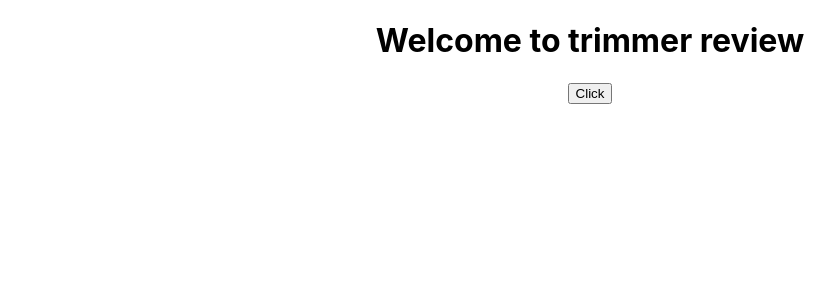
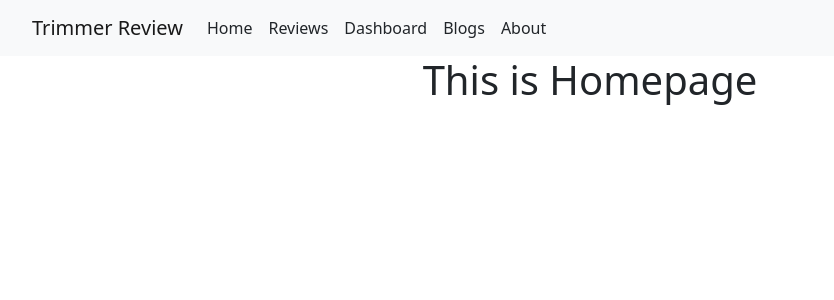
Before and after one commit to FahamidulDipro/Trimmer-Review, a React (Create React App) app: page / in a window 1280 px wide. Shown: the top 300 px of the page, without its empty margins (50-884 px from the left). Built offline with nearby package versions, Linux system fonts and the light colour scheme.

Commit message:
Routers built for navigation

```diff
--- a/package.json
+++ b/package.json
@@ -10,6 +10,7 @@
     "react": "^18.0.0",
     "react-bootstrap": "^2.2.2",
     "react-dom": "^18.0.0",
+    "react-router-dom": "^6.3.0",
     "react-scripts": "5.0.0",
     "web-vitals": "^2.1.4"
   },
--- a/src/App.js
+++ b/src/App.js
@@ -1,12 +1,31 @@
 import logo from './logo.svg';
 import './App.css';
-import { Button, Card } from 'react-bootstrap';
+import { Button, Card} from 'react-bootstrap';
+import Navigation from './components/Navigation/Navigation';
+import Home from './components/Home/Home';
+import 'bootstrap/dist/css/bootstrap.min.css';
+import { Route, Routes } from 'react-router-dom';
+import About from './components/About/About';
+import Dashboard from './components/Dashboard/Dashboard';
+import Blogs from './components/Blogs/Blogs';
+import Reviews from './components/Reviews/Reviews';
+
+
+
+
 
 function App() {
   return (
     <div className="App">
-     <h1>Welcome to trimmer review</h1>
-     <Button>Click</Button>
+
+     <Navigation></Navigation>
+     <Routes>
+       <Route path='/' element={<Home></Home>}></Route>
+       <Route path='/about' element={<About></About>}></Route>
+       <Route path='/dashboard' element={<Dashboard></Dashboard>}></Route>
+       <Route path='/blogs' element={<Blogs></Blogs>}></Route>
+       <Route path='/reviews' element={<Reviews></Reviews>}></Route>
+     </Routes>
 
     </div>
   );
--- /dev/null
+++ b/src/components/About/About.js
@@ -0,0 +1,11 @@
+import React from 'react';
+
+const About = () => {
+    return (
+        <div>
+            <h1>About Page</h1>
+        </div>
+    );
+};
+
+export default About;
--- /dev/null
+++ b/src/components/Blogs/Blogs.js
@@ -0,0 +1,11 @@
+import React from 'react';
+
+const Blogs = () => {
+    return (
+        <div>
+            <h1>Blogs page</h1>
+        </div>
+    );
+};
+
+export default Blogs;
--- /dev/null
+++ b/src/components/Dashboard/Dashboard.js
@@ -0,0 +1,11 @@
+import React from 'react';
+
+const Dashboard = () => {
+    return (
+        <div>
+            <h1>Dashboard Page</h1>
+        </div>
+    );
+};
+
+export default Dashboard;
--- /dev/null
+++ b/src/components/Home/Home.js
@@ -0,0 +1,13 @@
+import React from 'react';
+
+
+const Home = () => {
+    return (
+        <div>
+            <h1>This is Homepage</h1>
+
+        </div>
+    );
+};
+
+export default Home;
--- /dev/null
+++ b/src/components/Navigation/Navigation.css
@@ -0,0 +1,3 @@
+.navlinks {
+  color: black !important;
+}
--- /dev/null
+++ b/src/components/Navigation/Navigation.js
@@ -0,0 +1,28 @@
+import React from 'react';
+import { Container, Nav, Navbar } from 'react-bootstrap';
+import { NavLink } from 'react-router-dom';
+import './Navigation.css';
+const Navigation = () => {
+    return (
+
+            <Navbar bg="light" expand="lg">
+  <Container>
+    <Navbar.Brand href="/">Trimmer Review</Navbar.Brand>
+    <Navbar.Toggle aria-controls="basic-navbar-nav" />
+    <Navbar.Collapse id="basic-navbar-nav">
+      <Nav className="me-auto">
+        <NavLink to="/" className={'mx-2 text-dark text-decoration-none'}>Home</NavLink>
+        <NavLink to="/reviews" className={'mx-2 text-dark text-decoration-none'}>Reviews</NavLink>
+        <NavLink to="/dashboard" className={'mx-2 text-dark text-decoration-none'}>Dashboard</NavLink>
+        <NavLink to="/blogs" className={'mx-2 text-dark text-decoration-none'}>Blogs</NavLink>
+        <NavLink to="/about" className={'mx-2 text-dark text-decoration-none'}>About</NavLink>
+
+      </Nav>
+    </Navbar.Collapse>
+  </Container>
+</Navbar>
+
+    );
+};
+
+export default Navigation;
--- /dev/null
+++ b/src/components/Reviews/Reviews.js
@@ -0,0 +1,11 @@
+import React from 'react';
+
+const Reviews = () => {
+    return (
+        <div>
+            <h1>Reviews page</h1>
+        </div>
+    );
+};
+
+export default Reviews;
--- a/src/index.js
+++ b/src/index.js
@@ -3,11 +3,12 @@ import ReactDOM from 'react-dom';
 import './index.css';
 import App from './App';
 import reportWebVitals from './reportWebVitals';
+import { BrowserRouter } from 'react-router-dom';
 
 ReactDOM.render(
-  <React.StrictMode>
-    <App />
-  </React.StrictMode>,
+ <BrowserRouter>
+ <App></App>
+ </BrowserRouter>,
   document.getElementById('root')
 );
 
```
Also changed, not shown: src/images/trimmer.jpg (added), 1 other file (tests, documents, lock files or other folders).
